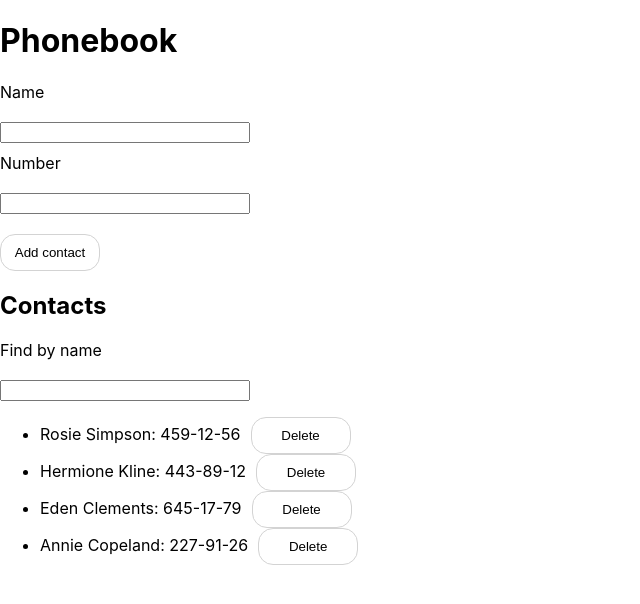
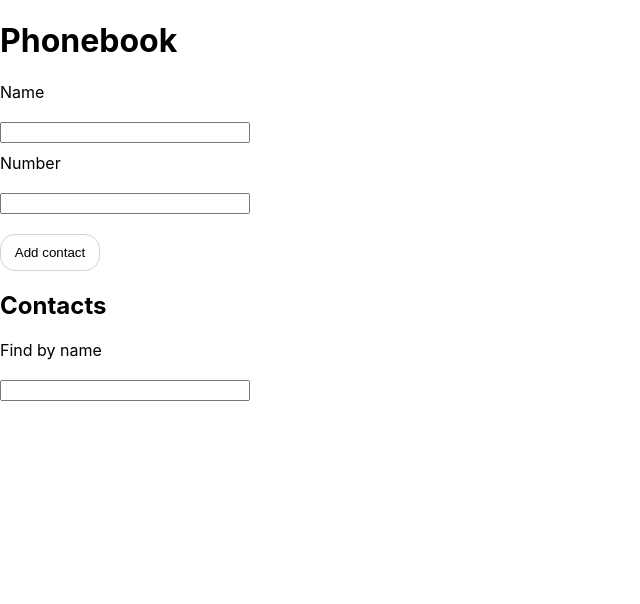
Before and after one commit to DurkaMateusz/goit-react-hw-08-phonebook, a React (Create React App) app: page / in a window 1280 px wide. Shown: the top 604 px of the page, without its empty margins (0-640 px from the left). Built offline with nearby package versions, Linux system fonts and the light colour scheme.

Commit message:
working local storage

```diff
--- a/src/components/App.jsx
+++ b/src/components/App.jsx
@@ -7,12 +7,7 @@
 constructor () {
   super();
   this.state = {
-    contacts: [
-      {id: 'id-1', name: 'Rosie Simpson', number: '459-12-56'},
-      {id: 'id-2', name: 'Hermione Kline', number: '443-89-12'},
-      {id: 'id-3', name: 'Eden Clements', number: '645-17-79'},
-      {id: 'id-4', name: 'Annie Copeland', number: '227-91-26'},
-    ],
+    contacts: [],
     filter: '',
   }
 }
@@ -57,4 +52,16 @@
   </div>
  )
 }
+
+componentDidMount() {
+  if (localStorage.getItem('contacts')) {
+    this.setState({ contacts: JSON.parse(localStorage.getItem('contacts')) });
+    }
+  }
+
+  componentDidUpdate(_, prevState) {
+    if (prevState.contacts !== this.state.contacts) {
+      localStorage.setItem("contacts", JSON.stringify(this.state.contacts));
+    }
+  }
 }
```
